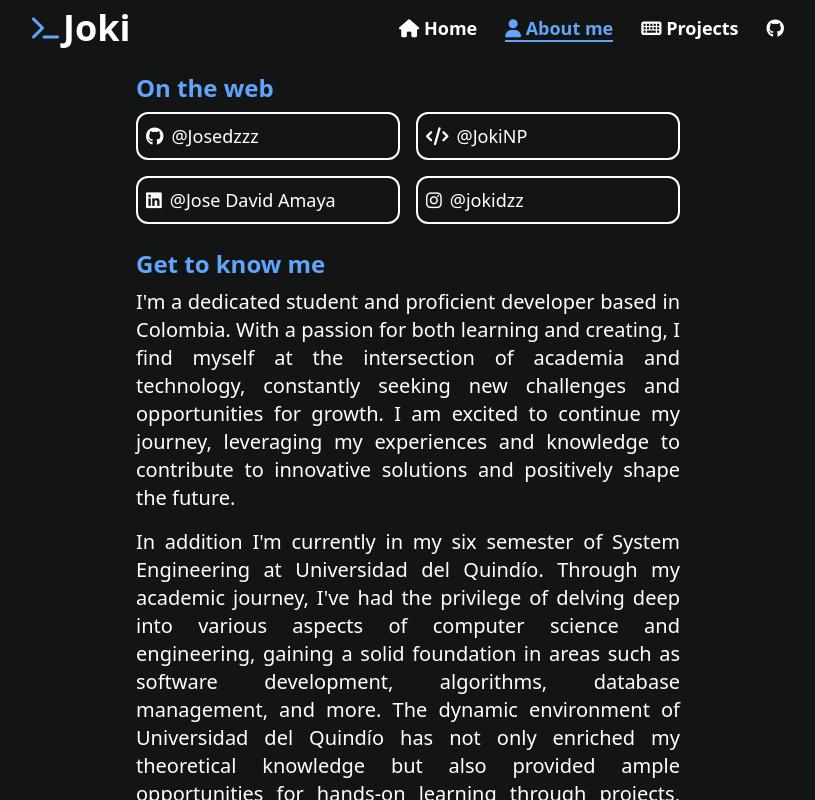
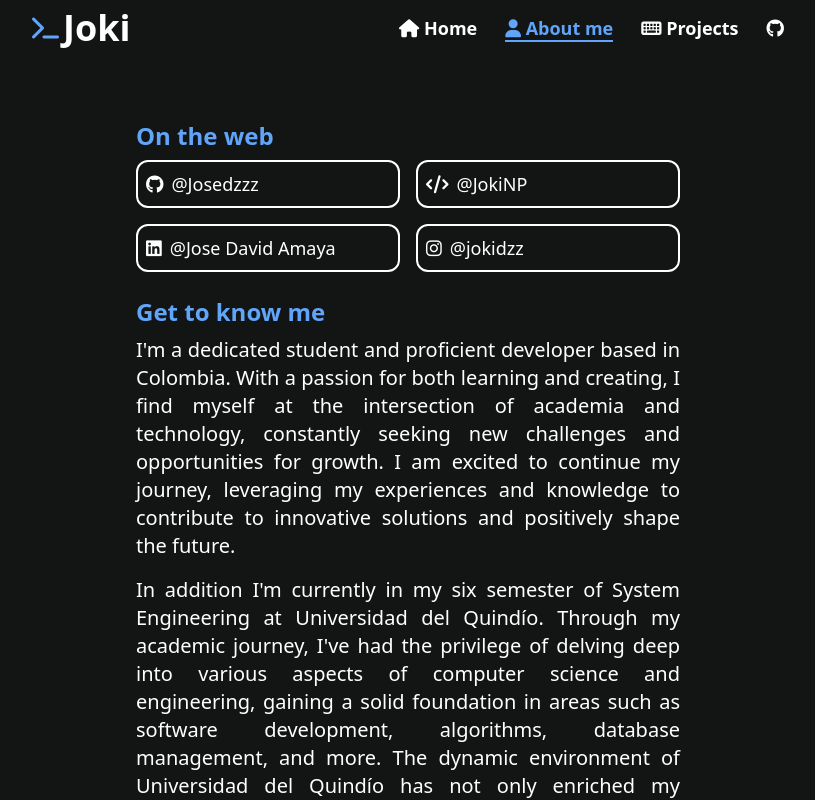
Before and after one commit to Josedzzz/joki-homepage, a React (Vite) app: page / in a window 1280 px wide. Both pictures are taken after a click on the link "About me". Shown: the top 800 px of the page, without its empty margins (232-1047 px from the left). Built offline with nearby package versions, Linux system fonts and the light colour scheme.

Commit message:
Add margin top

```diff
--- a/src/components/Findme.jsx
+++ b/src/components/Findme.jsx
@@ -3,7 +3,7 @@ import SocialMedia from "./SocialMedia";
 
 export default function Findme() {
   return (
-    <div className="flex flex-col gap-2">
+    <div className="mt-12 flex flex-col gap-2">
       <h2 className="text-xl sm:text-xl md:text-2xl text-blue-400 font-bold">
         On the web
       </h2>
```
